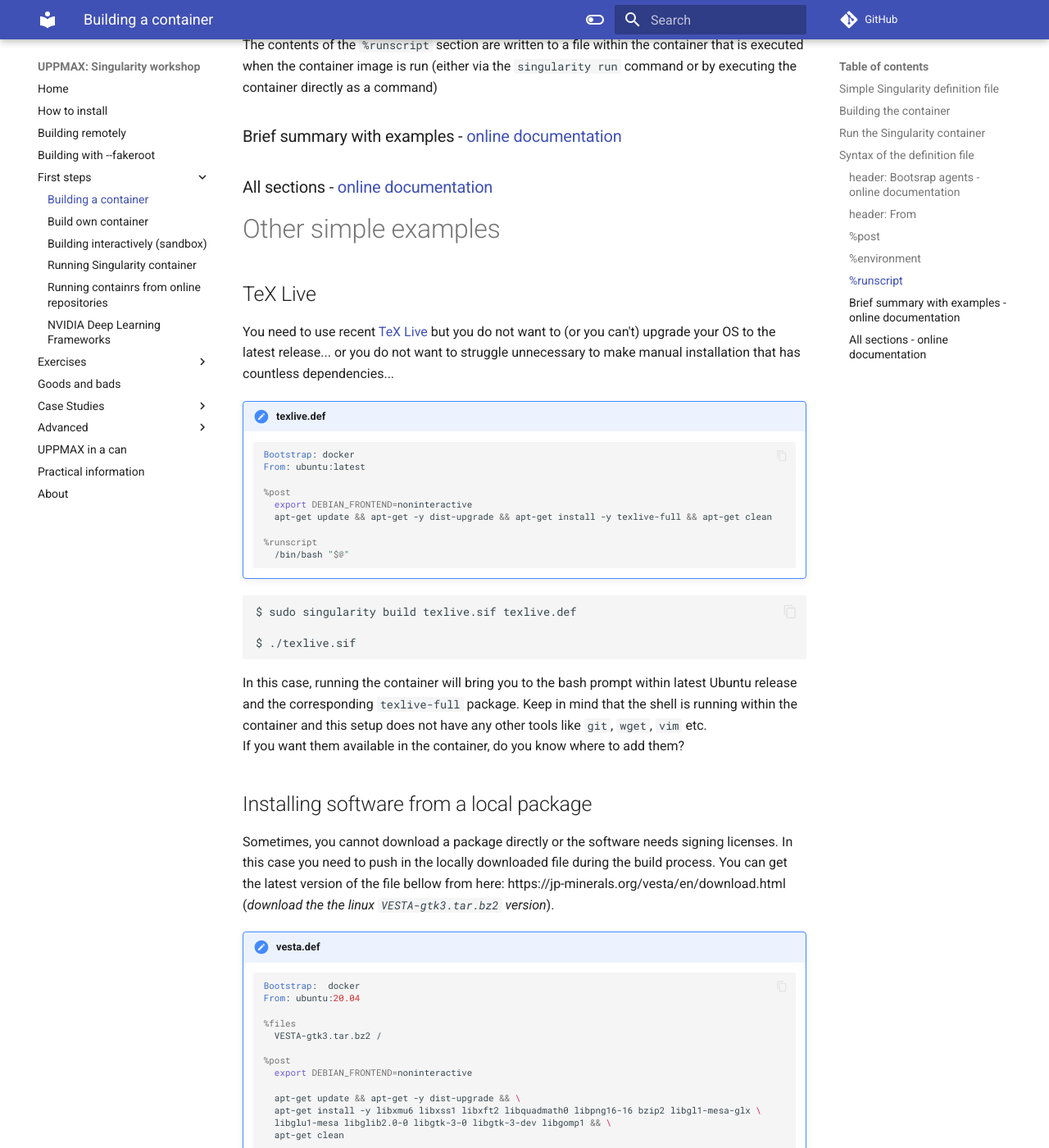
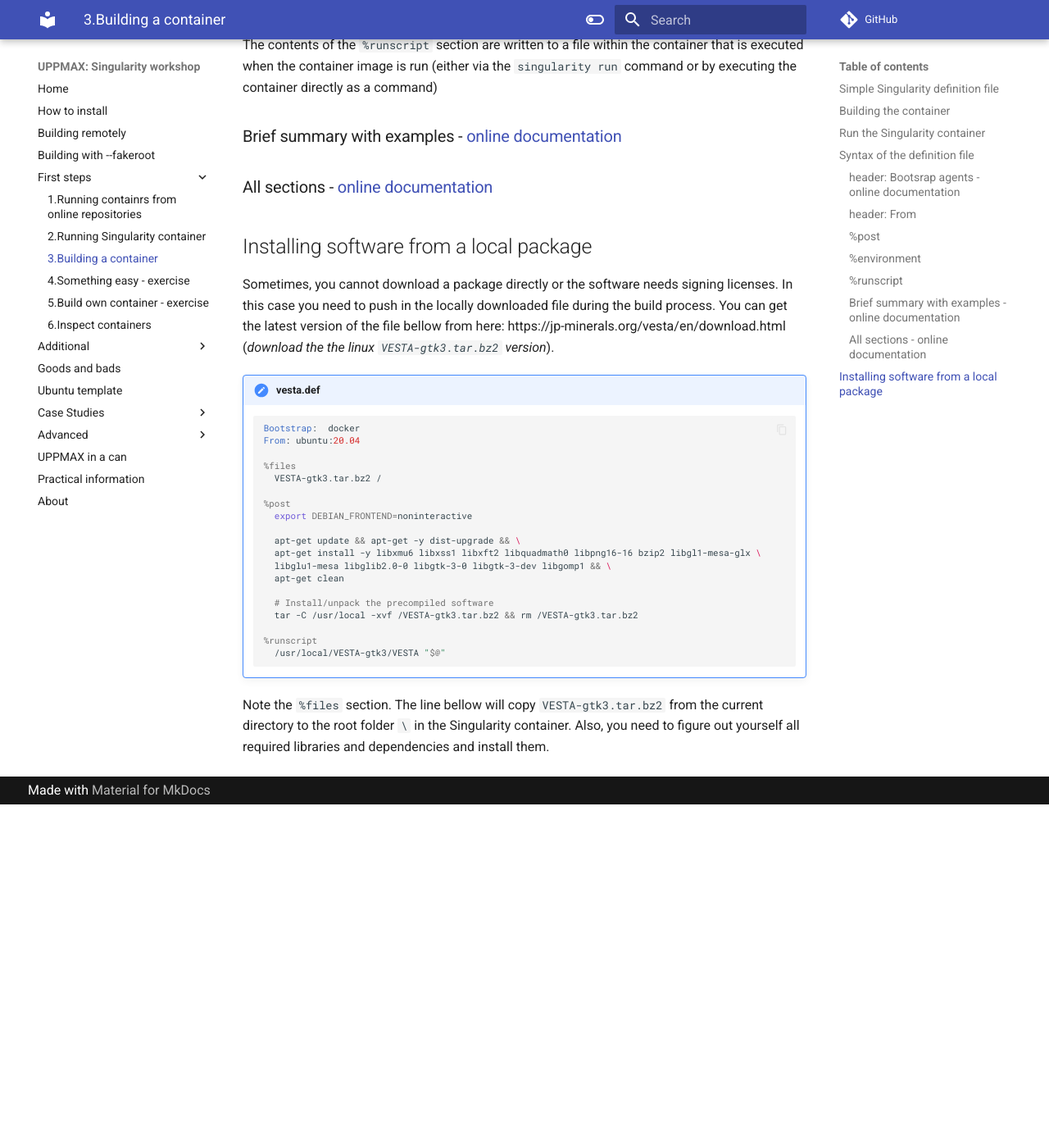
Before and after one commit to pmitev/UPPMAX-Singularity-workshop, an MkDocs documentation site: the page built from docs/build_container.md, in a window 1280 px wide and 1400 px high, scrolled down 2806 px. Shown: the whole window at 82% size. Built offline with MkDocs 1.6.1 and Material for MkDocs 9.7.7, drawn with Linux system fonts in a browser that asks for light colours; comment, search, counter and statistics services are not loaded; after the commit the page ends 3787 px from its top, so only the background shows below that.

Commit message:
Major changes

````diff
--- a/docs/build_container.md
+++ b/docs/build_container.md
@@ -107,31 +107,6 @@ The contents of the `%runscript` section are written to a file within the contai
 
 ### All sections - [online documentation](https://sylabs.io/guides/latest/user-guide/definition_files.html#sections)
 
-# Other simple examples
-
-## TeX Live
-You need to use recent [TeX Live](https://www.tug.org/texlive/) but you do not want to (or you can't) upgrade your OS to the latest release... or you do not want to struggle unnecessary to make manual installation that has countless dependencies...
-
-!!! note "texlive.def"
-    ``` singularity
-    Bootstrap: docker
-    From: ubuntu:latest
-
-    %post
-      export DEBIAN_FRONTEND=noninteractive
-      apt-get update && apt-get -y dist-upgrade && apt-get install -y texlive-full && apt-get clean
-
-    %runscript
-      /bin/bash "$@"
-    ```
-
-``` bash
-$ sudo singularity build texlive.sif texlive.def
-
-$ ./texlive.sif
-```
-In this case, running the container will bring you to the bash prompt within latest Ubuntu release and the corresponding `texlive-full` package. Keep in mind that the shell is running within the container and this setup does not have any other tools like `git`, `wget`, `vim` etc.
-If you want them available in the container, do you know where to add them?
 
 ## Installing software from a local package
 Sometimes, you cannot download a package directly or the software needs signing licenses. In this case you need to push in the locally downloaded file during the build process. You can get the latest version of the file bellow from here: https://jp-minerals.org/vesta/en/download.html (_download the the linux `VESTA-gtk3.tar.bz2` version_).
--- a/mkdocs.yml
+++ b/mkdocs.yml
@@ -7,18 +7,18 @@ nav:
   - Building remotely: remote_builder.md
   - Building with --fakeroot: fakeroot.md
   - First steps:
-    - Building a container: build_container.md
-    - Build own container: own_container.md
+    - 1.Running containrs from online repositories: remote_repositories.md
+    - 2.Running Singularity container: running_singularity.md
+    - 3.Building a container: build_container.md
+    - 4.Something easy - exercise: exercise_00.md
+    - 5.Build own container - exercise: own_container.md
+    - 6.Inspect containers: inspect.md
+  - Additional:
     - Building interactively (sandbox): sandbox.md
-    - Running Singularity container: running_singularity.md
-    - Running containrs from online repositories: remote_repositories.md
     - NVIDIA Deep Learning Frameworks: PyTorch_NVIDIA.md
-  - Exercises:
-    - Something easy: exercise_00.md
-    - Inspect containers: inspect.md
     - Upload to Sylabs container library: exercise_02.md
-    - VSCode in Singularity: exercise_04.md
   - Goods and bads: goods_bads.md
+  - Ubuntu template: ubuntu_template.md
   - Case Studies:
     - SLURM in container: CaseStudies/SLURM_in_container.md
     - Offline conda installer: CaseStudies/conda-offline.md
@@ -28,6 +28,7 @@ nav:
     - gapseq enviroment: CaseStudies/gapseq.md
     - Jamovi Server: CaseStudies/jamovi.md
     - GitHub2Docker2Singularity: CaseStudies/github2docker2singularity.md
+    - VSCode in Singularity: CaseStudies/VScode.md
     - MariaDB Server: CaseStudies/mariadb.md
     - FUSE overlayfs: CaseStudies/fuse-overlayfs.md
     - QEMU-utils: CaseStudies/qemu-utils.md
````
Also changed, not shown: docs/CaseStudies/VScode.md (renamed from docs/exercise_04.md, +2 -2 lines), docs/own_container.md (+3 -0 lines), docs/remote_repositories.md (+58 -51 lines), docs/running_singularity.md (+22 -16 lines), docs/ubuntu_template.md (added, +55 -0 lines).
